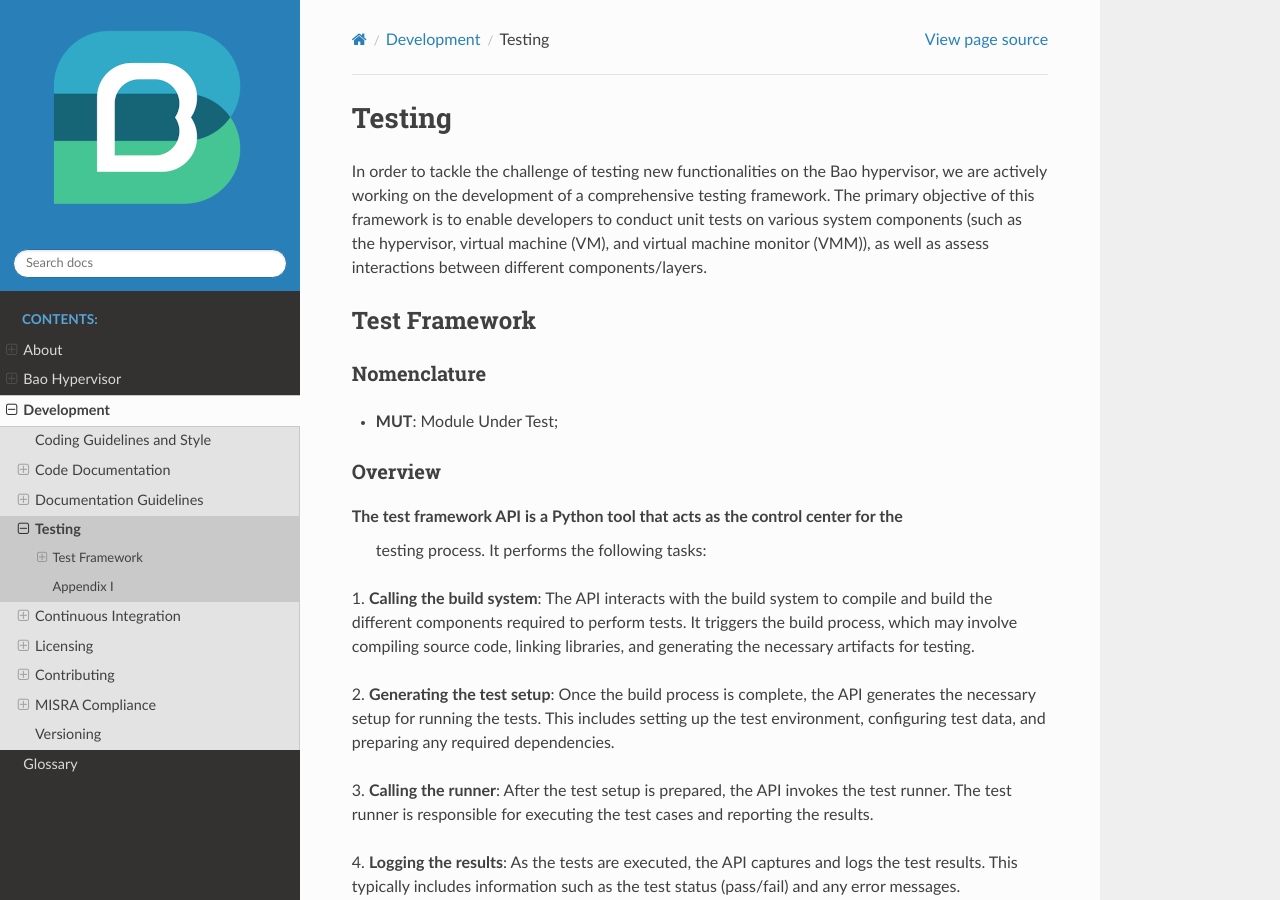
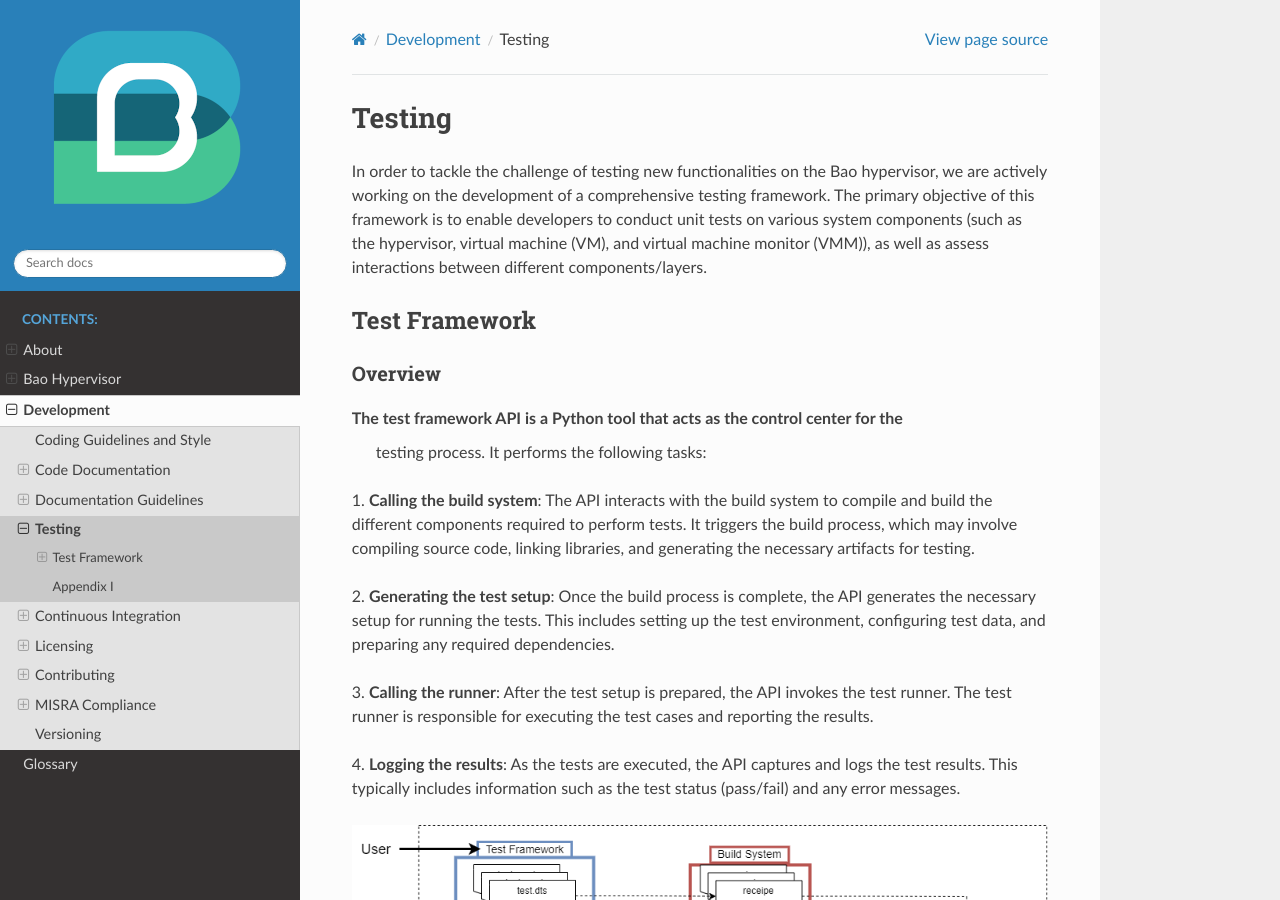
Before and after one commit to bao-project/bao-docs, a Sphinx documentation site: the page built from source/development/testing.rst, in a window 1280 px wide and 900 px high. Built offline with Sphinx 7.4.7 and the Read the Docs theme 2.0.0, drawn with Linux system fonts in a browser that asks for light colours.

Commit message:
fix: Remove Nomenclature
Signed-off-by: ESCristiano <cris96r@gmail.com>

```diff
--- a/source/development/testing.rst
+++ b/source/development/testing.rst
@@ -10,10 +10,6 @@ as assess interactions between different components/layers.
 
 Test Framework
 ---------------
-
-Nomenclature
-*************
-- **MUT**: Module Under Test;
 
 Overview
 ***********
```
